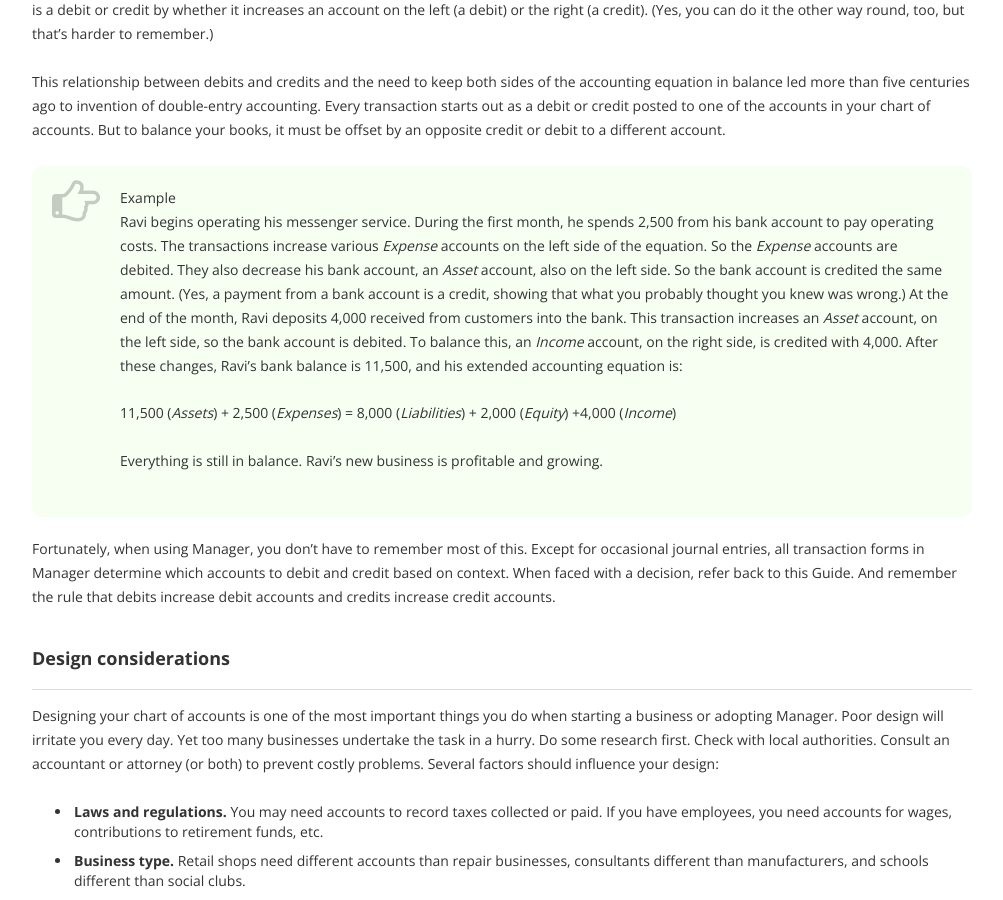
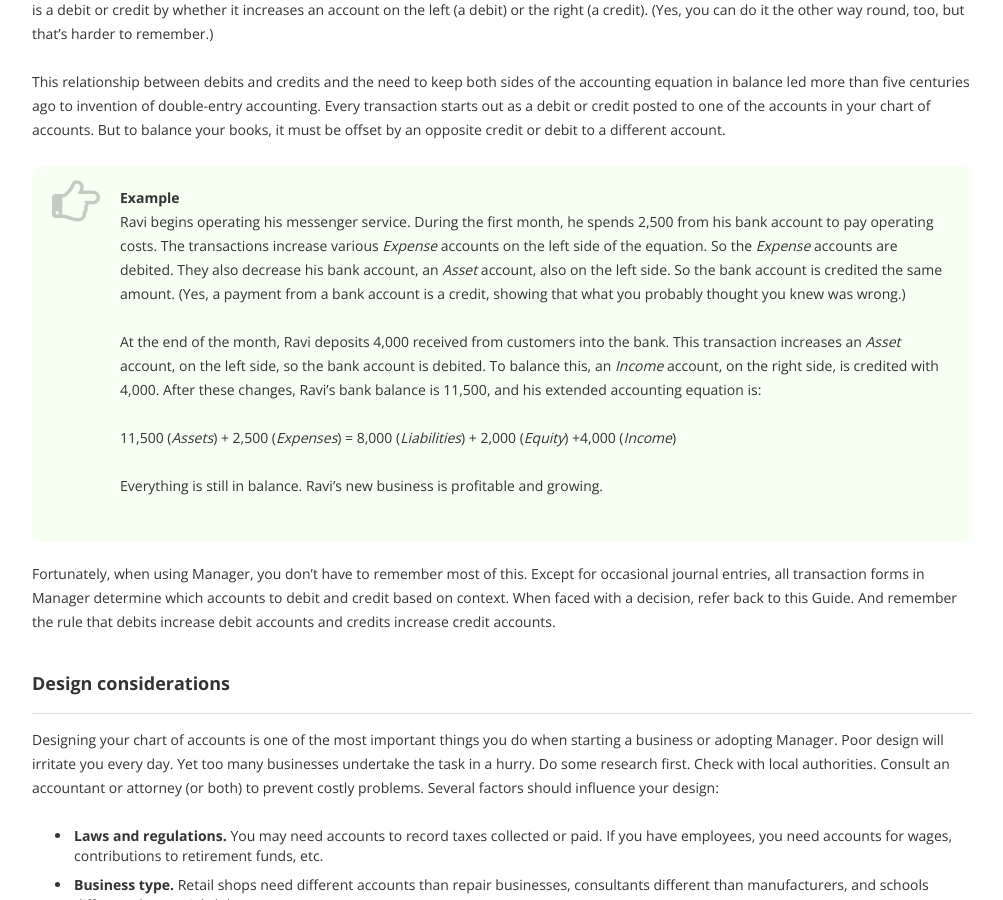
Before and after one commit to 3etechinns/www.manager.io, a Jekyll site: the page built from _guides/8965.html, in a window 1280 px wide and 900 px high, scrolled down 3536 px. Shown: the whole window, without its empty margins (138-1141 px from the left). Built offline with Jekyll 4.4.1, drawn with Linux system fonts in a browser that asks for light colours; nearby versions of some CDN libraries; comment, search, counter and statistics services are not loaded.

Commit message:
Updating existing guide

```diff
--- a/_guides/8965.html
+++ b/_guides/8965.html
@@ -5,30 +5,20 @@ tags: chart-of-accounts settings summary
 ---
 {% raw %}
 <p>A <strong>chart of accounts</strong> is an organized list of all accounts in a business entity’s financial records. An account is where a financial transaction is classified, allocated, or posted. (These terms all mean the same thing.)</p>
-
 <p>Every account has a balance based on additions and subtractions made since it was opened (or during a specified period of time). So summaries or totals of balances of various types or groups of accounts are often included when displaying a chart of accounts. But strictly speaking, only the accounts themselves make up the chart of accounts.</p>
-
 <p>The chart of accounts will:</p>
-
 <ul>
 <li>Govern how every single transaction a business makes is recorded</li>
 <li>Determine what information management views to make important decisions</li>
 <li>Support government regulatory and tax filings</li>
 <li>Organize information for presentation to bankers, owners, creditors, and auditors</li>
 </ul>
-
 <p>So it should be thought out carefully. Once it has been developed, written descriptions of which types of transactions are posted to each account are convenient reminders and can be helpful during audits, when working with accountants, and for training new users or reminding established ones.</p>
-
 <p>Although the effort of building a good chart of accounts produces no direct revenue, it costs little or nothing, but will improve operations far into the future. A well-designed chart of accounts ultimately makes your business easier to manage and can save time and money. Understanding some basics will help you develop a good one.</p>
-
 <h3>Types of accounts</h3>
-
 <p>Accounts have been classified the same way by accountants and bookkeepers everywhere for over 500 years. (Nobody said accounting was exciting.) Classification depends on whether accounts depict your current financial position or determine your performance over a period of time. They are named for the two most important financial statements of any company: the balance sheet and the profit and loss (P &amp; L) statement, also called the income statement.</p>
-
 <p>Accounts depicting position are called balance sheet accounts, because they appear on the balance sheet. (See, this is easy!) They are also sometimes referred to as permanent or perpetual accounts, because they carry forward from one accounting period to another. When up to date, they define the state of a business at the current moment.</p>
-
 <p><strong>Balance sheet accounts</strong></p>
-
 <ul>
 <li>
 <strong><em>Asset</em></strong> accounts represent the value of what you own, including cash, inventory, fixed assets, and other things.</li>
@@ -37,91 +27,60 @@ tags: chart-of-accounts settings summary
 <li>
 <strong><em>Equity</em></strong> accounts record how much money is invested in the business, including profits that have not been distributed. Equity can be thought of as the net worth of a business. (Net worth is different from value, which is what someone might pay to buy the business.)</li>
 </ul>
-
 <p>Accounts determining performance are called profit and loss  or income statement accounts, because they appear on reports of the same name. (You probably predicted that.) Balances for these accounts are calculated over a specified timeframe or accounting period, such as a month, quarter, or year.</p>
-
 <p><strong>Profit and loss accounts</strong></p>
-
 <ul>
 <li>
 <strong><em>Income</em></strong> (or revenue) accounts record amounts earned by the business</li>
 <li>
 <strong><em>Expense</em></strong> accounts record amounts spent on business activities (not including any withdrawals, dividends, or distributions to owners or shareholders)</li>
 </ul>
-
 <p>Businesses may subdivide their accounts into elaborate hierarchies. But all accounts are one of those five basic types. There are no exceptions. (That would be too exciting.)</p>
-
 <h3>Accounting equations</h3>
-
 <p>Accounting begins with the simple equation:</p>
-
-<p><em>Assets</em> – <em>Liabilities</em> = <em>Equity</em> </p>
-
+<p><em>Assets</em> – <em>Liabilities</em> = <em>Equity</em></p>
 <p>This is just an accountant’s way of saying the difference between what a business owns and what it owes is its net worth. (You already knew that, right? This is getting simpler.)</p>
-
 <p>To make things seem mysterious so they can keep their jobs, accountants like to scramble that equation a little by moving <em>Liabilities</em> to the right side of the equation (reversing the sign, of course):</p>
-
 <p><em>Assets</em> = <em>Liabilities</em> + <em>Equity</em></p>
-
 <p>This version of the equation says the sum of all asset account balances must equal the sum of all liability and equity account balances. Details of this balance constitute your financial position at any given time. A proper chart of accounts and good accounting procedures make sure the two sides of the accounting equation are always equal. That’s what shows on a balance sheet, nothing more, though specific accounts in each type and their arrangement may vary.</p>
-
 <table style="background-color: #F6FFF2; border-radius: 10px; margin-bottom: 20px"><tr><td style="font-size: 48px; opacity: 0.25; padding: 20px; padding-top: 0px; padding-right: 0px; vertical-align: top"><i class="fa fa-hand-o-right"></i></td><td style="padding: 20px">
-<p><strong>Example</strong><br>Ravi has a bank account balance of 10,000 to start his messenger service. That is an asset. But 8,000 of that amount was obtained as a loan, a liability. Ravi’s equity, or net worth, is 2,000. In fact, that is the amount he had saved and put into the business venture. His accounting equation is:</p>
-<p>10,000 (<em>Assets</em>) = 8,000 (<em>Liabilities</em>) + 2,000 (<em>Equity</em>)</p>
+<p><strong>Example</strong><br>
+Ravi has a bank account balance of 10,000 to start his messenger service. That is an asset. But 8,000 of that amount was obtained as a loan, a liability. Ravi’s equity, or net worth, is 2,000. In fact, that is the amount he had saved and put into the business venture. His accounting equation is:<br>
+<br>10,000 (<em>Assets</em>) = 8,000 (<em>Liabilities</em>) + 2,000 (<em>Equity</em>)</p>
 </td></tr></table>
-
 <p>But how can a business grow (or fail, for that matter)? This is where those profit and loss accounts fit into the picture. Revenue earned by a business adds to <em>Assets</em>, possibly by increasing a bank account. Or it might take the form of a receivable, that is, an amount earned and invoiced to a customer but for which money has not yet been received from the customer. A receivable is still an asset, because it has value to your business.</p>
-
 <p>In contrast, expenditures by the business effectively decrease assets, reducing that bank account or creating a payable, or amount owed to a supplier. The accounting equation can be extended:</p>
-
 <p><em>Assets</em> = <em>Liabilities</em> + <em>Equity</em> + <em>Income</em> – <em>Expenses</em></p>
-
 <p>Elements of this equation can be grouped without changing its meaning:</p>
-
 <p><em>Assets</em> = <em>Liabilities</em> + <em>Equity</em> + (<em>Income</em> – <em>Expenses</em>)</p>
-
 <p>The portion in parentheses is called net profit and is what shows on the profit and loss statement and defines your performance. So the extended equation combines position and performance into one calculation, merging status at a moment with changes not yet transferred into the permanent accounts.</p>
-
 <p>If you spend less than you make, you are profitable. Profits can increase your <em>Assets</em>. Or they can reduce your <em>Liabilities</em>. Either increases <em>Equity</em>. The creative aspect of business involves using <em>Assets</em>, <em>Liabilities</em>, and <em>Equity</em> to generate profits. Eventually, profits are converted to <em>Equity</em> and can be moved out of the business and into owners’ pockets. The chart of accounts guides and records that process. (And you thought accounting would be completely boring. Well, it mostly is, until you get to the last step about putting money in your pocket.)</p>
-
 <h3>Debits and credits</h3>
-
 <p>The extended accounting equation can be ungrouped and rearranged one more time:</p>
-
 <p><em>Assets</em> + <em>Expenses</em> = <em>Liabilities</em> + <em>Equity</em> + <em>Income</em></p>
-
 <p>Why bother? Because this version can help you understand the deepest mystical secrets of accounting: debits and credits. Scholars, Latin linguists, and historians disagree about origins of those terms, including who first used them, when, and in what language. Every story is thorough and convincing. But you don’t need to know any of them.</p>
-
 <p>You only need to know two things about debits and credits:</p>
-
 <ul>
 <li>Your natural understanding of them from dealing with banks, merchants, and others who send you bills is probably backwards. The terms they use are not from your perspective, but from your bank’s or the merchant’s. All accounting is done from the perspective of the one keeping the books. So your bank’s debit is your credit.</li>
 <li>For accounting purposes, <em>debit</em> means “on the left” and <em>credit</em> means “on the right.”</li>
 </ul>
-
 <p>Looking at the rearranged equation just above, <em>Asset</em> and <em>Expense</em> accounts are debit accounts. They are on the left side of the equal sign. <em>Liability</em>, <em>Equity</em>, and <em>Income</em> accounts are credit accounts. They are on the right. (Pretty simple, eh?)</p>
-
-<p><img src="https://cdn-business2.discourse.org/uploads/manager1/original/2X/5/5f78e4977293ded637c68cfb5767f78e0aa31c40.png" width="432" height="137"></p>
-
+<p><img src="/uploads/manager1/original/2X/5/5f78e4977293ded637c68cfb5767f78e0aa31c40.png" width="432" height="137"></p>
 <p>A debit transaction increases a debit account. A credit transaction increases a credit account. The reverse is also true. Debit transactions decrease credit accounts and credit transactions decrease debit accounts. So (here comes the magic), you can determine whether a transaction is a debit or credit by whether it increases an account on the left (a debit) or the right (a credit). (Yes, you can do it the other way round, too, but that’s harder to remember.)</p>
-
 <p>This relationship between debits and credits and the need to keep both sides of the accounting equation in balance led more than five centuries ago to invention of double-entry accounting. Every transaction starts out as a debit or credit posted to one of the accounts in your chart of accounts. But to balance your books, it must be offset by an opposite credit or debit to a different account.</p>
-
 <table style="background-color: #F6FFF2; border-radius: 10px; margin-bottom: 20px"><tr><td style="font-size: 48px; opacity: 0.25; padding: 20px; padding-top: 0px; padding-right: 0px; vertical-align: top"><i class="fa fa-hand-o-right"></i></td><td style="padding: 20px">
-<p>Example<br>Ravi begins operating his messenger service. During the first month, he spends 2,500 from his bank account to pay operating costs. The transactions increase various <em>Expense</em> accounts on the left side of the equation. So the <em>Expense</em> accounts are debited. They also decrease his bank account, an <em>Asset</em> account, also on the left side. So the bank account is credited the same amount. (Yes, a payment from a bank account is a credit, showing that what you probably thought you knew was wrong.) At the end of the month, Ravi deposits 4,000 received from customers into the bank. This transaction increases an <em>Asset</em> account, on the left side, so the bank account is debited. To balance this, an <em>Income</em> account, on the right side, is credited with 4,000. After these changes, Ravi’s bank balance is 11,500, and his extended accounting equation is:</p>
-<p>11,500 (<em>Assets</em>) + 2,500 (<em>Expenses</em>) = 8,000 (<em>Liabilities</em>) + 2,000 (<em>Equity</em>) +4,000 (<em>Income</em>)</p>
-<p>Everything is still in balance. Ravi’s new business is profitable and growing.</p>
+<p><strong>Example</strong><br>
+Ravi begins operating his messenger service. During the first month, he spends 2,500 from his bank account to pay operating costs. The transactions increase various <em>Expense</em> accounts on the left side of the equation. So the <em>Expense</em> accounts are debited. They also decrease his bank account, an <em>Asset</em> account, also on the left side. So the bank account is credited the same amount. (Yes, a payment from a bank account is a credit, showing that what you probably thought you knew was wrong.)<br>
+<br>At the end of the month, Ravi deposits 4,000 received from customers into the bank. This transaction increases an <em>Asset</em> account, on the left side, so the bank account is debited. To balance this, an <em>Income</em> account, on the right side, is credited with 4,000. After these changes, Ravi’s bank balance is 11,500, and his extended accounting equation is:<br>
+<br>11,500 (<em>Assets</em>) + 2,500 (<em>Expenses</em>) = 8,000 (<em>Liabilities</em>) + 2,000 (<em>Equity</em>) +4,000 (<em>Income</em>)<br>
+<br>Everything is still in balance. Ravi’s new business is profitable and growing.</p>
 </td></tr></table>
-
 <p>Fortunately, when using Manager, you don’t have to remember most of this. Except for occasional journal entries, all transaction forms in Manager determine which accounts to debit and credit based on context. When faced with a decision, refer back to this Guide. And remember the rule that debits increase debit accounts and credits increase credit accounts.</p>
-
 <h3>Design considerations</h3>
-
 <p>Designing your chart of accounts is one of the most important things you do when starting a business or adopting Manager. Poor design will irritate you every day. Yet too many businesses undertake the task in a hurry. Do some research first. Check with local authorities. Consult an accountant or attorney (or both) to prevent costly problems. Several factors should influence your design:</p>
-
 <ul>
 <li>
-<strong>Laws and regulations.</strong> You may need accounts to record taxes collected or paid. If you have employees, you need accounts for wages, contributions to retirement funds, etc. </li>
+<strong>Laws and regulations.</strong> You may need accounts to record taxes collected or paid. If you have employees, you need accounts for wages, contributions to retirement funds, etc.</li>
 <li>
 <strong>Business type.</strong> Retail shops need different accounts than repair businesses, consultants different than manufacturers, and schools different than social clubs.</li>
 <li>
@@ -135,6 +94,9 @@ tags: chart-of-accounts settings summary
 <li>
 <strong>Permanence.</strong> Remember that once an account has been used, Manager will not let you delete it. So good practice includes accounts useful over the long term. Creating accounts for one-time events is usually poor practice. For example, accounts collecting transactions on a category of customers are better choices than accounts set up for individual customers who might never buy again. Accounts to handle expenses for events are fine, but accounts for the 2017 charity fundraiser might not be a good idea. They will clutter your financial statements in 2022.</li>
 </ul>
-
-<table style="background-color: #F2F9FF; border-radius: 10px; margin-bottom: 20px"><tr><td style="font-size: 48px; opacity: 0.25; padding: 20px; padding-top: 15px; padding-right: 0px; vertical-align: top"><i class="fa fa-info-circle"></i></td><td style="padding: 20px"><p><strong>Notes</strong><br>Smart planning will involve adding a test business in Manager. You can experiment with typical transactions you expect to use in your business to evaluate how your chart of accounts supports your needs. Investigate whether available reports will provide information you want. You will be much happier deleting a few sample transactions or starting over with a new test business than rebuilding your real accounting records if things don’t work out.<br><br>Detailed instructions for building a chart of accounts are found in <a href="/guides/9181">another Guide</a>.</p></td></tr></table>
+<table style="background-color: #F2F9FF; border-radius: 10px; margin-bottom: 20px"><tr><td style="font-size: 48px; opacity: 0.25; padding: 20px; padding-top: 15px; padding-right: 0px; vertical-align: top"><i class="fa fa-info-circle"></i></td><td style="padding: 20px">
+<p><strong>Notes</strong><br>
+Smart planning will involve adding a test business in Manager. You can experiment with typical transactions you expect to use in your business to evaluate how your chart of accounts supports your needs. Investigate whether available reports will provide information you want. You will be much happier deleting a few sample transactions or starting over with a new test business than rebuilding your real accounting records if things don’t work out.<br>
+<br>Detailed instructions for building a chart of accounts are found in <a href="/guides/9181">another Guide</a>.</p>
+</td></tr></table>
 {% endraw %}
```
